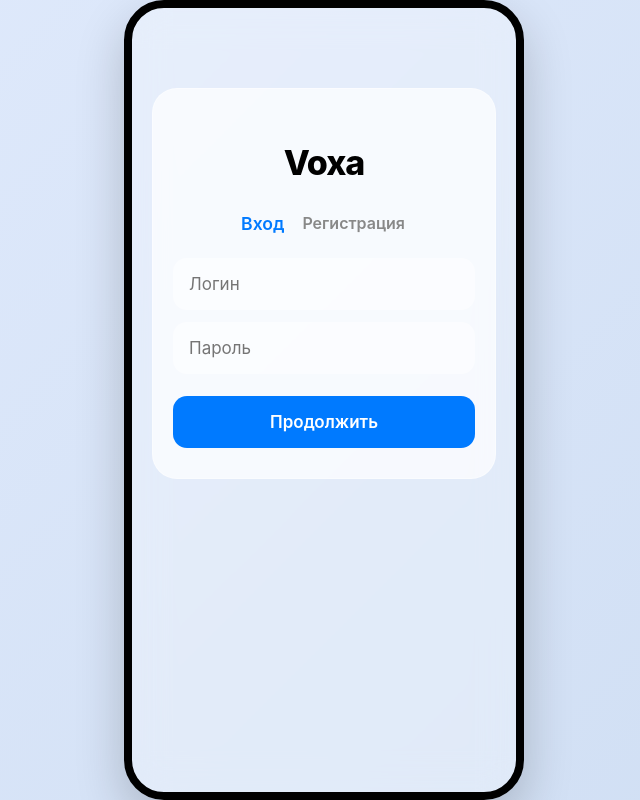
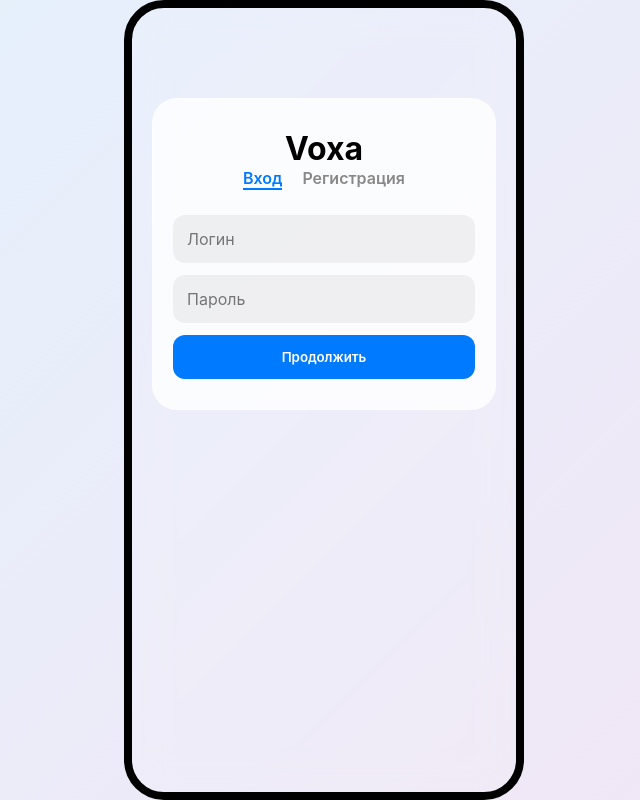
Before and after one commit to hellishhell/voxa-mini, a website: page public/index.html in a window 1280 px wide. Shown: the whole page, without its empty margins (316-956 px from the left). Drawn offline with nearby package versions, Linux system fonts and the light colour scheme; no server answers.

Commit message:
Update style.css

```diff
--- a/public/style.css
+++ b/public/style.css
@@ -1,141 +1,98 @@
 :root {
     --ios-blue: #007AFF;
-    --glass: rgba(255, 255, 255, 0.7);
-    --bg-gradient: linear-gradient(135deg, #e0eafc 0%, #cfdef3 100%);
+    --glass: rgba(255, 255, 255, 0.8);
+    --bg: linear-gradient(135deg, #e3f2fd 0%, #f3e5f5 100%);
 }
 
 * {
     box-sizing: border-box;
-    font-family: -apple-system, BlinkMacSystemFont, "Segoe UI", Roboto, Helvetica, Arial, sans-serif;
-    -webkit-tap-highlight-color: transparent;
+    margin: 0; padding: 0;
+    font-family: -apple-system, system-ui, sans-serif;
 }
 
 body {
-    margin: 0;
-    height: 100vh;
-    width: 100vw;
-    display: flex;
-    justify-content: center;
-    align-items: center;
-    background: var(--bg-gradient);
+    height: 100vh; width: 100vw;
+    background: var(--bg);
+    display: flex; justify-content: center; align-items: center;
     overflow: hidden;
 }
 
-/* Главный контейнер приложения */
 #voxa {
-    width: 100%;
-    height: 100%;
-    background: rgba(255,255,255,0.3);
-    backdrop-filter: blur(20px);
-    -webkit-backdrop-filter: blur(20px);
+    width: 100%; height: 100%;
     position: relative;
-    display: flex;
-    flex-direction: column;
+    background: rgba(255,255,255,0.1);
+    backdrop-filter: blur(20px); -webkit-backdrop-filter: blur(20px);
 }
 
 @media (min-width: 420px) {
-    #voxa {
-        width: 400px;
-        height: 800px;
-        border-radius: 40px;
-        border: 8px solid #000;
-        box-shadow: 0 20px 50px rgba(0,0,0,0.2);
-    }
+    #voxa { width: 400px; height: 800px; border-radius: 40px; border: 8px solid #000; overflow: hidden; }
 }
 
-/* Общие стили для экранов (View) */
+/* Экраны */
 .view {
-    display: none;
-    flex-direction: column;
-    height: 100%;
-    width: 100%;
-    position: absolute;
-    top: 0; left: 0;
-    padding: 20px;
-    animation: fadeIn 0.3s ease;
+    position: absolute; inset: 0;
+    display: none; flex-direction: column;
+    padding: 20px; padding-top: 50px;
+    background: transparent;
 }
 .view.active { display: flex; }
 
-/* Карточка авторизации */
+/* Авторизация */
 .auth-card {
-    margin-top: 60px;
-    padding: 30px 20px;
-    background: var(--glass);
-    border-radius: 25px;
-    text-align: center;
-    border: 1px solid rgba(255,255,255,0.4);
+    margin-top: 40px; padding: 30px 20px;
+    border-radius: 25px; background: var(--glass);
+    text-align: center; border: 1px solid rgba(255,255,255,0.4);
 }
+.auth-tabs { display: flex; justify-content: center; gap: 20px; margin-bottom: 25px; }
+.auth-tabs span { font-weight: 600; color: #888; cursor: pointer; }
+.auth-tabs span.active { color: var(--ios-blue); border-bottom: 2px solid var(--ios-blue); }
 
-h1 { font-size: 34px; font-weight: 800; margin-bottom: 30px; letter-spacing: -1px; }
-
-.auth-tabs { display: flex; justify-content: center; gap: 20px; margin-bottom: 25px; }
-.auth-tabs span { font-weight: 600; color: #888; cursor: pointer; transition: 0.2s; }
-.auth-tabs span.active { color: var(--ios-blue); transform: scale(1.1); }
-
-/* Инпуты как в iOS */
 .ios-input {
-    width: 100%;
-    padding: 16px;
-    margin-bottom: 12px;
-    border-radius: 14px;
-    border: none;
-    background: rgba(255,255,255,0.5);
-    font-size: 17px;
-    outline: none;
-    transition: 0.2s;
-}
-.ios-input:focus { background: #fff; box-shadow: 0 0 0 3px rgba(0,122,255,0.2); }
-
-/* Убираем желтый цвет автозаполнения */
-input:-webkit-autofill {
-    -webkit-box-shadow: 0 0 0 30px white inset !important;
+    width: 100%; padding: 14px; margin-bottom: 12px;
+    border-radius: 12px; border: none; background: rgba(0,0,0,0.05);
+    font-size: 16px; outline: none;
 }
 
 .ios-btn {
-    width: 100%;
-    background: var(--ios-blue);
-    color: white;
-    border: none;
-    padding: 16px;
-    border-radius: 14px;
-    font-size: 17px;
-    font-weight: 600;
-    cursor: pointer;
-    margin-top: 10px;
-}
-.ios-btn:active { opacity: 0.8; transform: scale(0.98); }
-
-/* Шапка и аватара */
-.ios-header { display: flex; justify-content: space-between; align-items: center; margin-bottom: 20px; padding-top: 10px; }
-.avatar-circle {
-    width: 45px; height: 45px; border-radius: 50%;
-    background: #ccc; display: flex; align-items: center; justify-content: center;
-    color: white; font-weight: bold; background-size: cover;
+    width: 100%; padding: 14px; border-radius: 12px;
+    background: var(--ios-blue); color: #fff; font-weight: 600;
+    border: none; cursor: pointer;
 }
 
-/* Списки */
-.scroll-area { flex: 1; overflow-y: auto; padding-right: 5px; }
+/* Списки и Поиск */
+.ios-header { display: flex; justify-content: space-between; align-items: center; margin-bottom: 15px; }
+.search-bar { padding: 10px; border-radius: 15px; background: rgba(0,0,0,0.05); margin-bottom: 15px; }
+.search-bar input { background: transparent; border: none; width: 100%; outline: none; font-size: 16px; }
+
 .contact-item {
-    display: flex; align-items: center; gap: 15px;
-    padding: 15px; background: var(--glass);
-    border-radius: 20px; margin-bottom: 10px;
-    cursor: pointer;
+    display: flex; align-items: center; gap: 12px;
+    padding: 12px; background: var(--glass);
+    border-radius: 18px; margin-bottom: 8px;
 }
 
-/* Чат пузырьки */
-.msg { margin: 5px 0; padding: 10px 16px; border-radius: 20px; max-width: 75%; font-size: 16px; line-height: 1.4; }
+/* Чат */
+.chat-header-grid { display: grid; grid-template-columns: 80px 1fr 80px; align-items: center; text-align: center; }
+.status-text { font-size: 11px; color: var(--ios-blue); display: block; }
+.msg { margin: 4px 0; padding: 8px 14px; border-radius: 18px; max-width: 75%; font-size: 15px; }
 .msg.my { align-self: flex-end; background: var(--ios-blue); color: white; border-bottom-right-radius: 4px; }
 .msg.their { align-self: flex-start; background: #fff; border-bottom-left-radius: 4px; }
 
-/* Панель ввода */
-.input-container {
-    background: var(--glass);
-    padding: 10px 15px;
-    border-radius: 30px;
-    margin-top: 10px;
+/* Модальное окно (Фикс скриншота) */
+.modal-overlay {
+    position: absolute; inset: 0;
+    background: rgba(0,0,0,0.6);
+    z-index: 1000;
+    display: flex; justify-content: center; align-items: center;
 }
-.input-row-v2 { display: flex; align-items: center; gap: 10px; }
-.input-row-v2 input { flex: 1; background: transparent; border: none; padding: 10px; font-size: 16px; outline: none; }
+.modal-card {
+    width: 85%; padding: 25px; border-radius: 30px;
+    text-align: center; color: white;
+}
+.glass-dark { background: rgba(30, 30, 30, 0.85); backdrop-filter: blur(20px); -webkit-backdrop-filter: blur(20px); }
+
+/* Аватарки */
+.avatar-circle { width: 45px; height: 45px; border-radius: 50%; background-size: cover; background-position: center; display: flex; align-items: center; justify-content: center; color: white; font-weight: bold; }
+.avatar-circle.sm { width: 34px; height: 34px; font-size: 12px; }
+.avatar-circle.lg { width: 90px; height: 90px; margin: 0 auto 15px; font-size: 28px; }
 
 .hidden { display: none !important; }
-@keyframes fadeIn { from { opacity: 0; transform: translateY(5px); } to { opacity: 1; transform: translateY(0); } }
```
